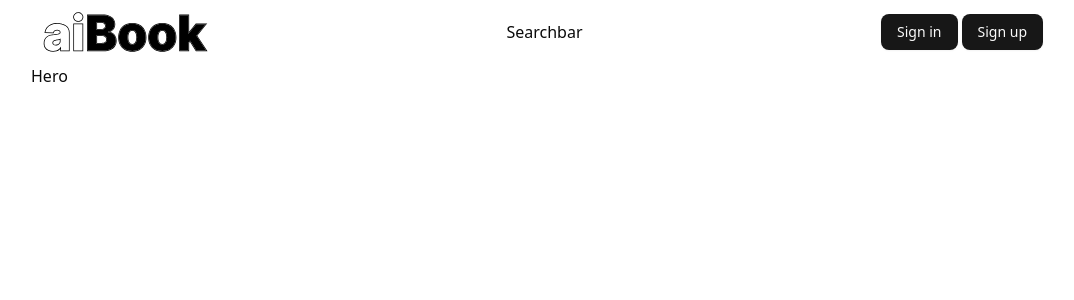
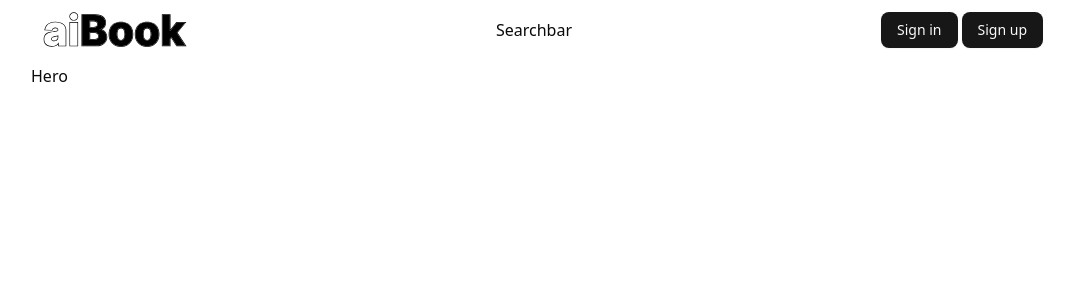
Before and after one commit to CodeRabbid/ai-book, a Next.js app: page / in a window 1280 px wide. Shown: the top 300 px of the page, without its empty margins (97-1171 px from the left). Built offline with nearby package versions, Linux system fonts and the light colour scheme; no server answers.

Commit message:
fix logo size

```diff
--- a/components/Header.tsx
+++ b/components/Header.tsx
@@ -26,7 +26,7 @@ const Header = async () => {
     <header className="fixed flex w-full m-w-inherit">
       <div className="grow-0 p-3 cursor-pointer">
         <Link href={"/"}>
-          <Image src={aiBookLogo} alt="logo" height={40} />
+          <Image src={aiBookLogo} alt="logo" height={35} />
         </Link>
       </div>
       <div className="flex items-center justify-center grow-100000">
```
